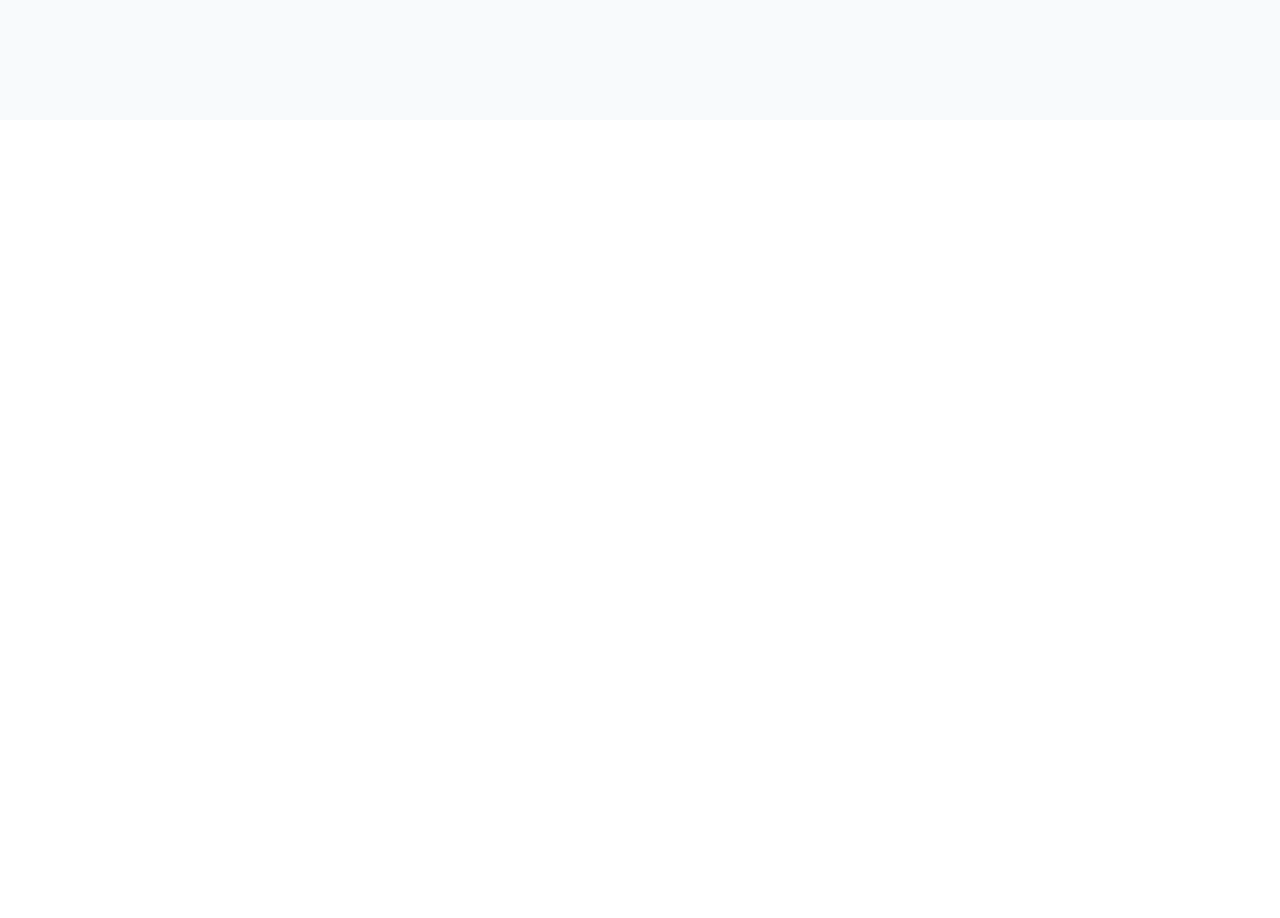
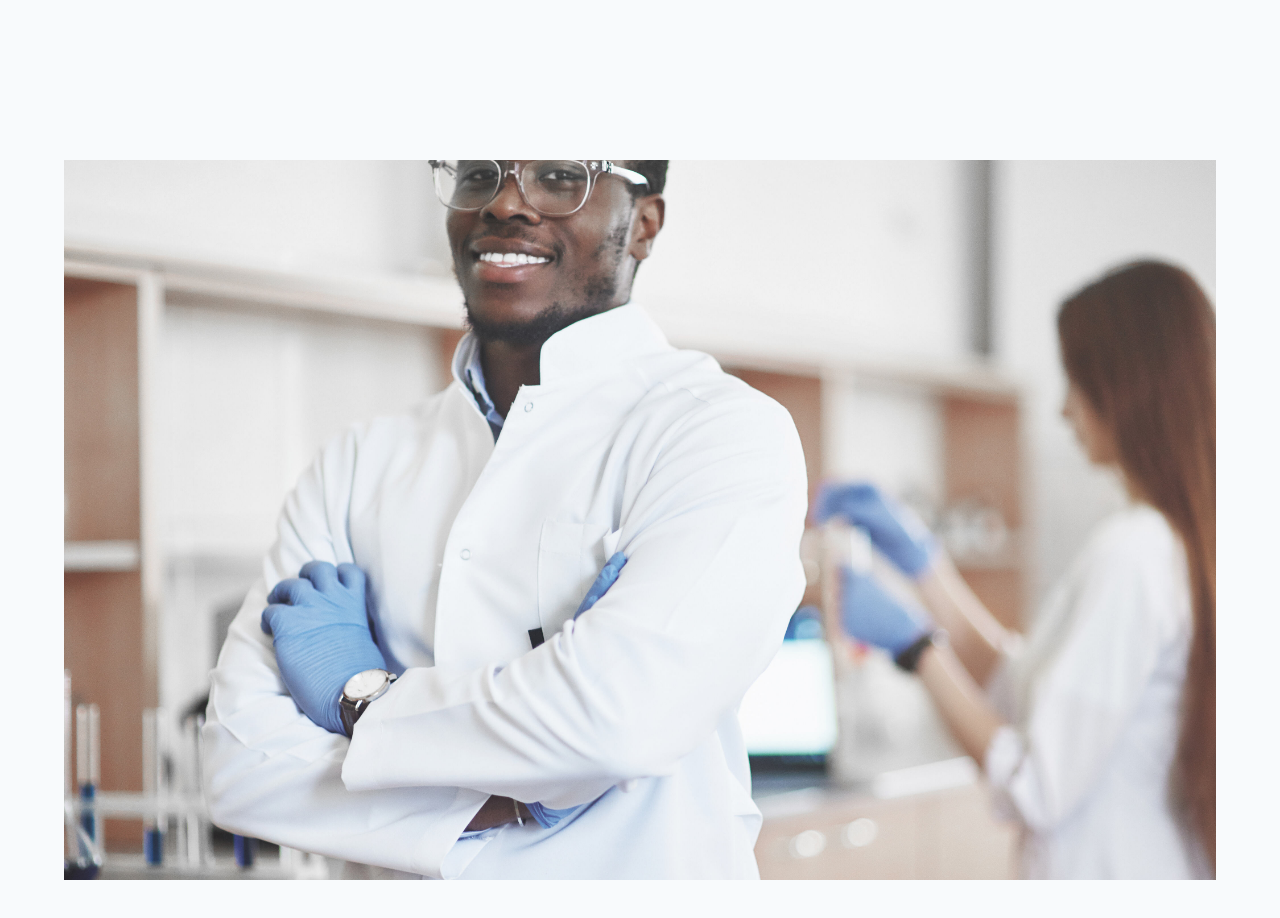
Before and after one commit to mr-leo44/genies-club, a Nuxt app: page / in a window 1280 px wide. Shown: the part 680-1598 px from the top of the page. Before the commit the page ends 800 px from the top, so only its background shows below. Built offline with nearby package versions, Linux system fonts and the light colour scheme.

Commit message:
feat: add aboout component

```diff
--- /dev/null
+++ b/components/About.vue
@@ -0,0 +1,47 @@
+<template>
+  <div class="relative h-screen w-full overflow-hidden card">
+    <div class="absolute inset-0 z-2 h-full w-full bg-black opacity-0 overlay"></div>
+    <div class="flex flex-col space-y-4 left-[50%] top-[50%] transform translate-x-[-50%] translate-y-[-50%] z-12 text-white absolute texts">
+      <h4 class="font-bold text-xl">Un Laboratoire</h4>
+      <p class="text-lg">
+        Créée à Kinshasa le 9 janvier 2010, GC est une association qui est basée sur la création, l'animation, et l'accompagnement d'événements. Elle rassemble en ceci les jeunes artistes (musiciens, marionnettistes, compositeurs, cinéastes, danseurs, comédiens, performeurs), les techniciens, animateurs. GC se veut être un laboratoire pour créer des activités artistiques et culturelles. Il est divisé en quatre sous-groupes.
+      </p>
+      <button class="px-3 py-2 bg-cyan-600 text-white font-semibold w-fit rounded-md">Voir nos réalisations</button>
+    </div>
+    <img src="~/assets/images/laboratory.jpg" class="h-auto object-cover" />
+  </div>
+</template>
+
+<script setup lang="ts">
+import { onMounted } from 'vue'
+
+const { $gsap } = useNuxtApp()
+
+onMounted(() => {
+  $gsap.set(".texts", {
+    y: 80,
+    opacity: 0
+  })
+
+  const tl = $gsap.timeline({
+    scrollTrigger: {
+      trigger: ".card",
+      start: "top top",
+      end: "+=1500",
+      scrub: true,
+      pin: true
+    }
+  })
+
+  tl
+  .to(".overlay", { opacity: 0.75 })
+  .to(".card", { "clip-path": "polygon(0% 0%, 100% 0%, 100% 100%, 0% 100%)" }, 0)
+  .to(".texts", { y: 0, opacity: 1 }, 0)
+})
+
+</script>
+<style scoped>
+.card {
+  clip-path: polygon(5% 5%, 95% 5%, 95% 95%, 5% 95%);
+}
+</style>
--- a/pages/index.vue
+++ b/pages/index.vue
@@ -1,9 +1,14 @@
 <template>
-  <Header />
-
+  <div class="bg-slate-50">
+    <Header />
+    <main>
+      <About />
+    </main>
+  </div>
 </template>
 
 <script setup lang="ts">
 import Header from "~/components/Header.vue"
+import About from "~/components/About.vue"
 
 </script>
```
